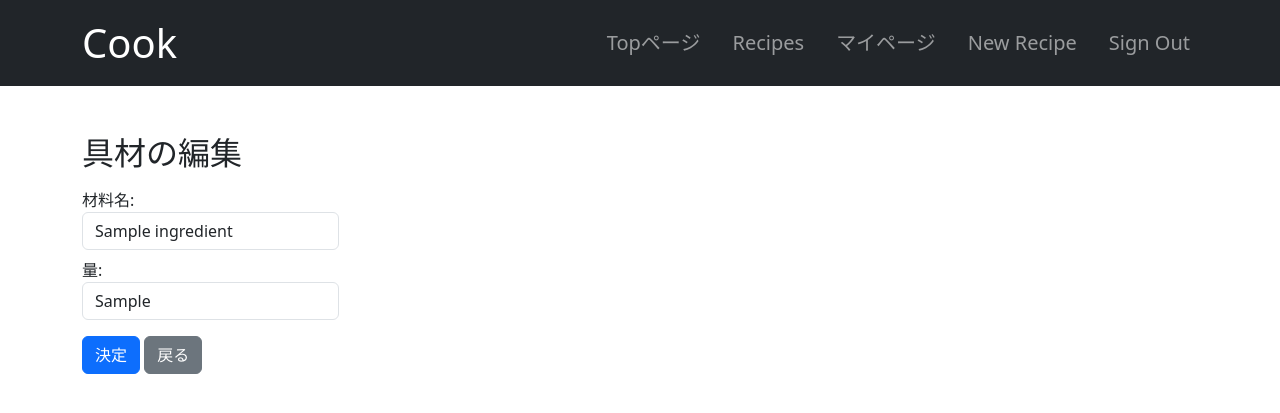
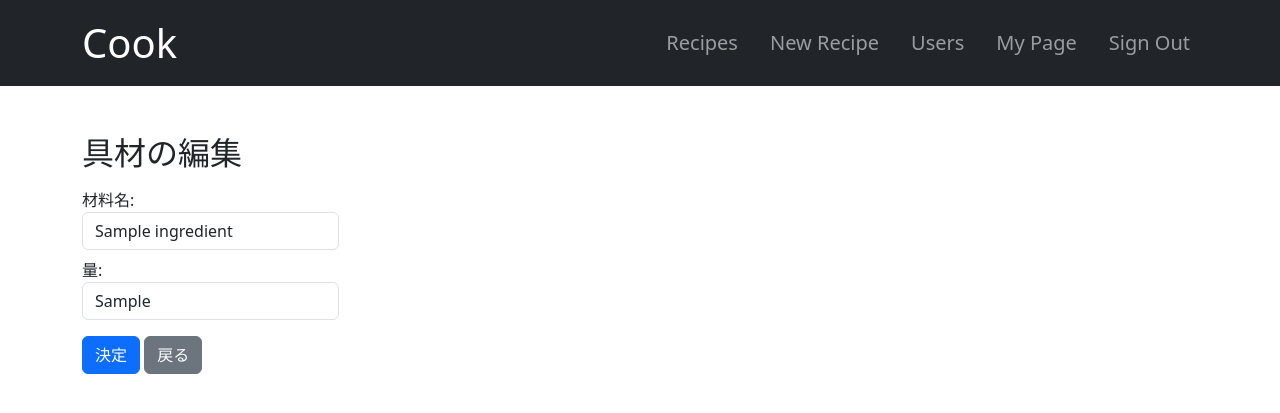
Before and after one commit to yuuta-09/cook_for_deploy, a Django app: page /cook/recipes/ingredients/1/edit/ in a window 1280 px wide. Shown: the top 413 px of the page. Run offline with Django 5.2, Linux system fonts and the light colour scheme; a user stored in the database is signed in; data comes from the database, SQL or seed files in the repository; tables that the repository leaves empty hold one stand-in row (values such as "Sample post"); parts of the project's set-up code (start-up, migrations or seed data) failed here and were passed over; some libraries are stand-ins or nearby versions.

Commit message:
user関連を微修正

```diff
--- a/src/templates/common/header.html
+++ b/src/templates/common/header.html
@@ -10,13 +10,16 @@
       <!-- nav contents -->
       <div class="collapse navbar-collapse mt-4 mt-lg-0 col-4 justify-content-lg-end" id="navbarNavDropdown">
         <ul class="navbar-nav">
+          {% if user.is_authenticated %}
+          <li class="nav-item pe-lg-3 fs-5"><a href="{% url 'cook:recipe_list' %}" class="nav-link">Recipes</a></li>
+          <li class="nav-item pe-lg-3 fs-5"><a href="{% url 'cook:recipe_new' %}" class="nav-link">New Recipe</a></li>
+          <li class="nav-item pe-lg-3 fs-5"><a href="{% url 'user:user_list' %}" class="nav-link">Users</a></li>
+          <li class="nav-item pe-lg-3 fs-5"><a href="{% url 'user:user_detail' request.user.id %}" class="nav-link">My Page</a></li>
+          <li class="nav-item fs-5"><a href="{% url 'account_logout' %}" class="nav-link">Sign Out</a></li>
+          {% else %}
           <li class="nav-item pe-lg-3 fs-5"><a href="{% url 'home:top' %}" class="nav-link">Topページ</a></li>
           <li class="nav-item pe-lg-3 fs-5"><a href="{% url 'cook:recipe_list' %}" class="nav-link">Recipes</a></li>
-          {% if user.is_authenticated %}
-          <li class="nav-item pe-lg-3 fs-5"><a href="{% url 'user:my_page' %}" class="nav-link">マイページ</a></li>
-          <li class="nav-item pe-lg-3 fs-5"><a href="{% url 'cook:recipe_new' %}" class="nav-link">New Recipe</a></li>
-          <li class="nav-item fs-5"><a href="{% url 'account_logout' %}" class="nav-link">Sign Out</a></li>
-          {% else %}
+          <li class="nav-item pe-lg-3 fs-5"><a href="{% url 'user:user_list' %}" class="nav-link">Users</a></li>
           <li class="nav-item pe-lg-3 fs-5"><a href="{% url 'account_login' %}" class="nav-link">Sign In</a></li>
           <li class="nav-item fs-5"><a href="{% url 'account_signup' %}" class="nav-link">Sign Up</a></li>
           {% endif %}
```
Also changed, not shown: src/user/views.py (+2 -11 lines).
